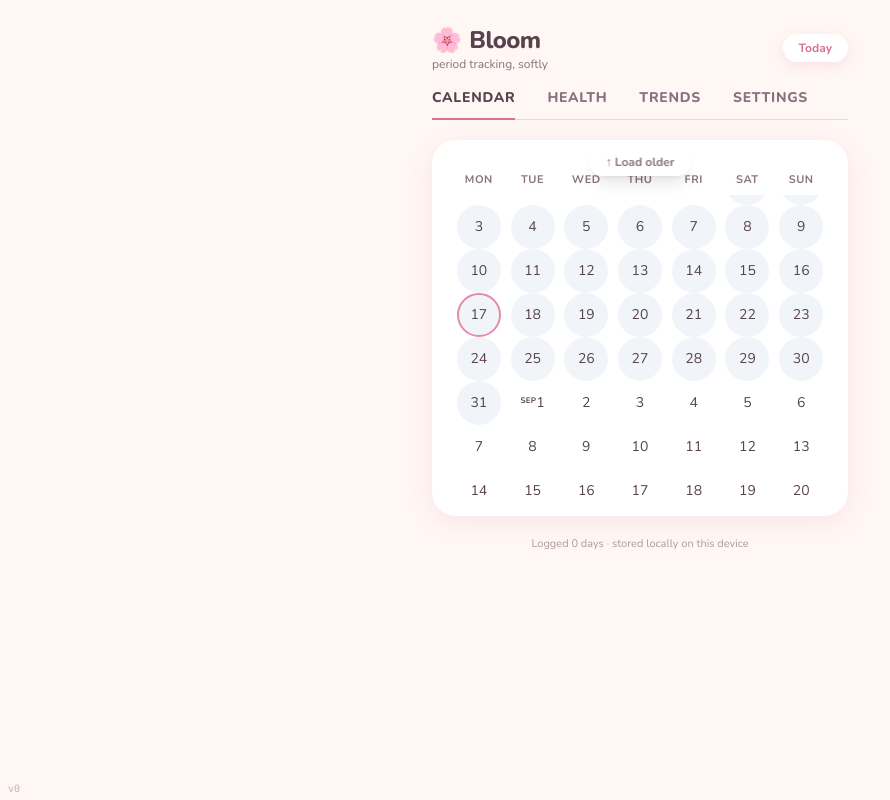
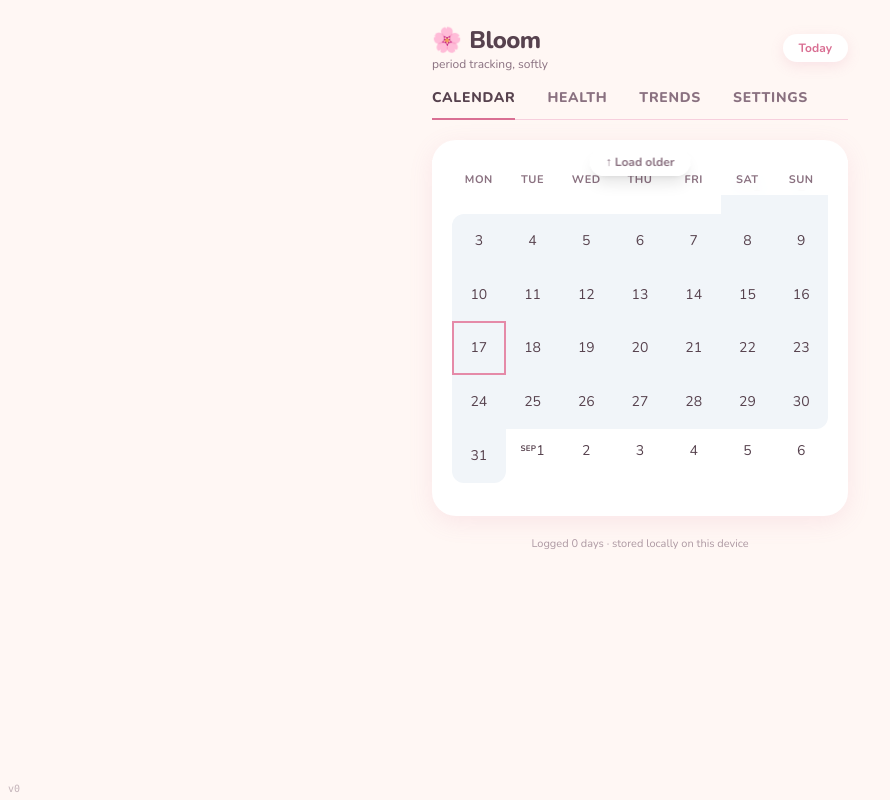
Before and after one commit to uneatenbreakfast/period-tracker, a React (Vite) app: page /tmp/bloom-trends-expanded.png in a window 1280 px wide. Shown: the whole page, without its empty margins (0-890 px from the left). Built offline with nearby package versions, Linux system fonts and the light colour scheme.

Commit message:
fix: period strip middle cells get rose fill (semicircle caps, flush middle)

```diff
--- a/scripts/bloom-range-e2e.cjs
+++ b/scripts/bloom-range-e2e.cjs
@@ -130,7 +130,7 @@
   // [30, 30, 30] = HAPTIC_DOUBLE_PULSE_PATTERN in src/lib/haptics.ts — two
   // bursts, one arm tick (even indices vibrate, odd indices pause).
   const v2 = await vibrateCalls();
-  if (v2.length === 1 && JSON.stringify(v2[0]) === '[30,30,30]') {
+  if (v2.length === 1 && JSON.stringify(v2[0]) === '[15,15,15]') {
     ok('long press fired the double pulse (selection armed)');
   } else fail('long press vibrate wrong: ' + JSON.stringify(v2));
 
--- a/src/components/Calendar.tsx
+++ b/src/components/Calendar.tsx
@@ -122,6 +122,32 @@
     for (const e of snap.entries) m.set(e.date, e)
     return m
   }, [snap.entries])
+  // Precompute month-block edge corners so even-month blocks get rounded
+  // outer edges (e.g. rounded-tl-xl on the top-left cell of a month).
+  const monthEdges = useMemo(() => {
+    const edgeMap = new Map<string, string>()
+    for (let wi = 0; wi < weeks.length; wi++) {
+      for (let di = 0; di < 7; di++) {
+        const c = weeks[wi][di]
+        if (!c.inMonth) continue
+        const monthNum = Number(c.iso.slice(5, 7))
+        if (monthNum % 2 !== 0) continue // only even months get blocks
+        const same = (o: { iso: string; inMonth: boolean }) =>
+          o && o.inMonth && o.iso.slice(5, 7) === c.iso.slice(5, 7)
+        const left = di > 0 && same(weeks[wi][di - 1])
+        const right = di < 6 && same(weeks[wi][di + 1])
+        const top = wi > 0 && same(weeks[wi - 1][di])
+        const bottom = wi < weeks.length - 1 && same(weeks[wi + 1][di])
+        const corners: string[] = []
+        if (!top && !left) corners.push('rounded-tl-xl')
+        if (!top && !right) corners.push('rounded-tr-xl')
+        if (!bottom && !left) corners.push('rounded-bl-xl')
+        if (!bottom && !right) corners.push('rounded-br-xl')
+        if (corners.length) edgeMap.set(c.iso, corners.join(' '))
+      }
+    }
+    return edgeMap
+  }, [weeks])
   const entriesRef = useRef(entriesByDate)
   useEffect(() => {
     entriesRef.current = entriesByDate
@@ -475,32 +501,32 @@
                   // stays the small centered circle.
                   let cls =
                     'flex aspect-square select-none items-center justify-center text-sm transition-colors touch-pan-y'
+                  const monthTint = cell.inMonth && Number(cell.iso.slice(5, 7)) % 2 === 0
                   if (isStrip) {
                     cls += ' w-full'
                     if (shape === 'start') cls += ' rounded-l-full rounded-r-none'
                     else if (shape === 'end') cls += ' rounded-r-full rounded-l-none'
                     else cls += ' rounded-none'
+                  } else if (monthTint) {
+                    // Full-width month block cell (not a centered circle).
+                    cls += ' w-full rounded-none'
                   } else {
                     cls += ' mx-auto w-full max-w-11 rounded-full'
                   }
                   if (!cell.inMonth) cls += ' opacity-25'
-                  const monthTint = Number(cell.iso.slice(5, 7)) % 2 === 0
-                  if (shape === 'middle') {
-                    // In-between days: filled with the alternating month
-                    // background, no rose fill.
-                    cls += ' font-bold text-rose-500'
-                    if (monthTint) cls += ' bg-slate-100'
-                  } else if (shape) {
+                  // Month block bg: every inMonth cell of an even month gets
+                  // the tint as a base — specific cell types override below.
+                  if (monthTint) cls += ' bg-slate-100'
+                  if (shape) {
                     cls += ' bg-rose-400 font-bold text-white shadow-[0_3px_10px_rgba(217,111,147,0.45)]'
                   } else if (isFertile) {
                     cls += ' bg-lavender-100 font-semibold text-lavender-700'
                   } else if (isPredicted) {
                     cls += ' border-2 border-dashed border-rose-300 text-rose-400'
-                    if (Number(cell.iso.slice(5, 7)) % 2 === 0) cls += ' bg-slate-100'
-                  } else {
-                    // Alternating month bg on empty cells only — period fill wins above.
-                    if (Number(cell.iso.slice(5, 7)) % 2 === 0) cls += ' bg-slate-100'
                   }
+                  // Rounded corners on month-block outer edges.
+                  const edgeCls = monthEdges.get(cell.iso)
+                  if (edgeCls) cls += ' ' + edgeCls
                   if (editHandle) cls += ' cursor-grab ring-2 ring-white/80'
                   // Today: simple border circle (no ring-offset that gets cut off).
                   // Selected: outline for non-period cells only.
@@ -545,7 +571,7 @@
                         // handler so navigator.vibrate retains transient-
                         // activation context (setTimeout callbacks lose it on
                         // modern Chrome Android).  The delay is embedded in
-                        // the pattern itself: [LONG_PRESS_MS, 30, 30, 30].
+                        // the pattern itself: [LONG_PRESS_MS, 15, 15, 15].
                         hapticLongPress(LONG_PRESS_MS)
                         clearHold()
                         // Selection starts only after a long press: hold
--- a/src/lib/haptics.ts
+++ b/src/lib/haptics.ts
@@ -8,7 +8,7 @@
  * time, which keeps the helper unit-testable via a stubbed global.
  */
 /** Single vibration burst length (ms) — short enough to read as a tick. */
-export const HAPTIC_PULSE_MS = 30
+export const HAPTIC_PULSE_MS = 15
 
 /**
  * Default feedback: a double pulse — two 30ms bursts separated by a 30ms
```
Also changed, not shown: 1 other file (tests, documents, lock files or other folders).
